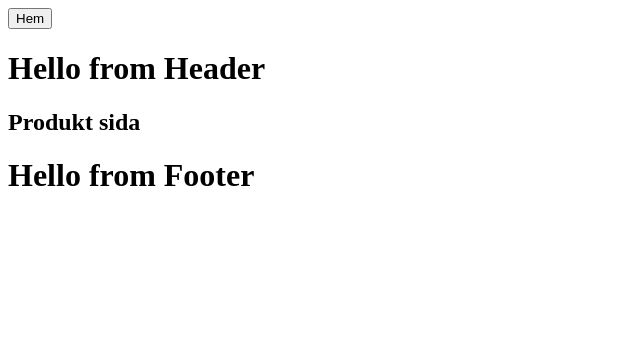
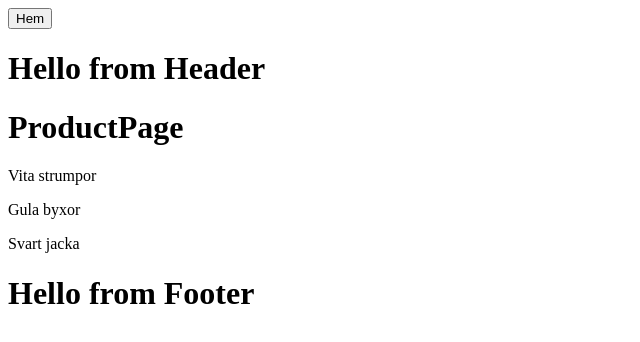
Before and after one commit to Navaas/individual-project-webbshop, a React (Vite) app: page /ProductPage in a window 1280 px wide. Shown: the top 342 px of the page, without its empty margins (0-640 px from the left). Built offline with nearby package versions, Linux system fonts and the light colour scheme.

Commit message:
render mocked data

```diff
--- a/src/components/page/ProductPage.tsx
+++ b/src/components/page/ProductPage.tsx
@@ -1,9 +1,22 @@
+import { useParams } from "react-router-dom";
+import { mockedProducts } from "../../data/mockedData";
+
 function ProductPage() {
-  return (
-    <div>
-      <h2>Produkt sida</h2>
-    </div>
-  );
+  const params = useParams();
+  const product = mockedProducts.find((product) => product.id === params.id);
+
+  if (!product) {
+    return (
+      <div>
+        <div>
+          <h1>ProductPage</h1>
+          {mockedProducts.map((product) => (
+            <p>{product.title}</p>
+          ))}
+        </div>
+      </div>
+    );
+  }
 }
 
 export default ProductPage;
--- a/src/data/productData.ts
+++ b/src/data/mockedData.ts
@@ -7,17 +7,17 @@ export interface Product {
 export const mockedProducts: Product[] = [
   {
     id: "1",
-    title: "Mössa",
-    price: 149,
+    title: "Vita strumpor",
+    price: 99,
   },
   {
     id: "2",
-    title: "Vantar",
-    price: 149,
+    title: "Gula byxor",
+    price: 999,
   },
   {
     id: "3",
-    title: "Halsduk",
-    price: 249,
+    title: "Svart jacka",
+    price: 1999,
   },
 ];
```
